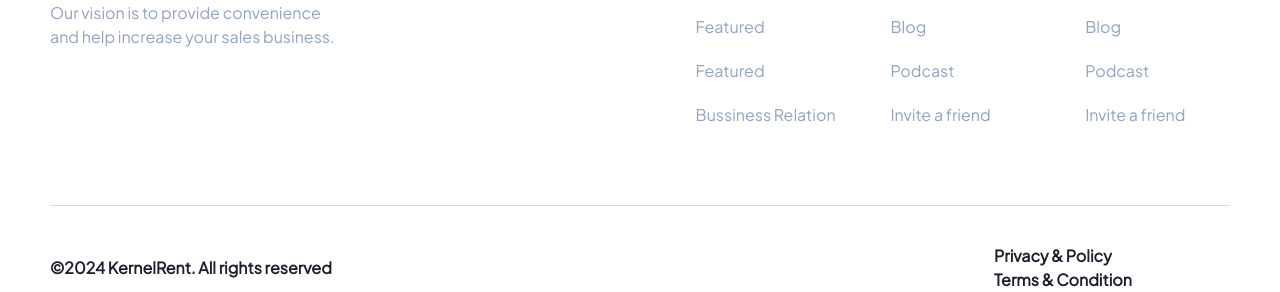
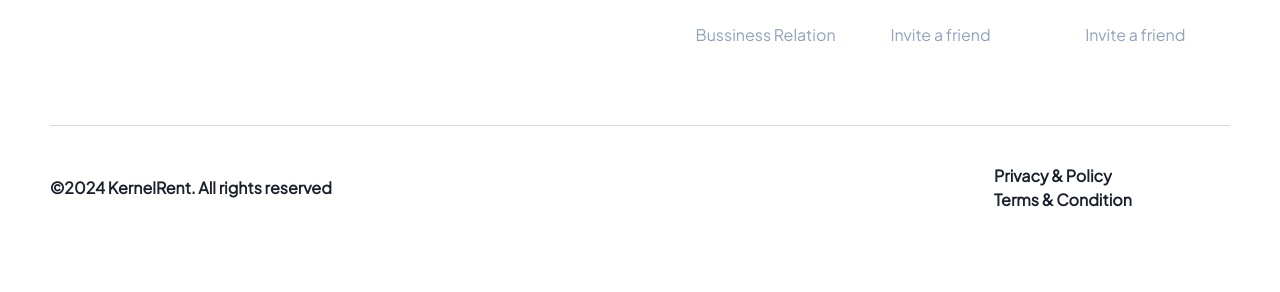
Before and after one commit to Yejin0O0/kernel360_pre, a React (Create React App) app: page / in a window 1280 px wide. Shown: the part 383-675 px from the top of the page. Built offline with nearby package versions, Linux system fonts and the light colour scheme.

Commit message:
Design: BottomContainer => padding 조정

```diff
--- a/src/Containers/BottomContainer.js
+++ b/src/Containers/BottomContainer.js
@@ -14,7 +14,7 @@ const Hr = styled.hr`
 
 const BottomContainer = () => {
     return (
-        <FlexDiv width="100%" $margin="80px 0" $backcolor="wh" $padding="80px 0">
+        <FlexDiv width="100%" $backcolor="wh" $padding="80px 0 0 0">
             <FlexDiv width="100%" $justifycontent="space-between">
                 <Div width="49%" $padding="0 50px">
                     <Logo />
@@ -117,7 +117,7 @@ const BottomContainer = () => {
                 </FlexDiv>
             </FlexDiv>
 
-            <Div width="100%" $padding="50px">
+            <Div width="100%" $padding="50px 50px 0 50px">
                 <Hr />
 
                 <FlexDiv width="100%" $padding="30px 0" $justifycontent="space-between">
```
